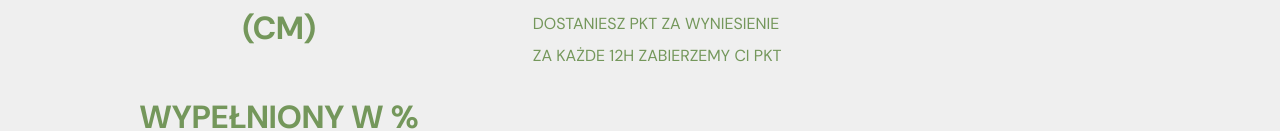
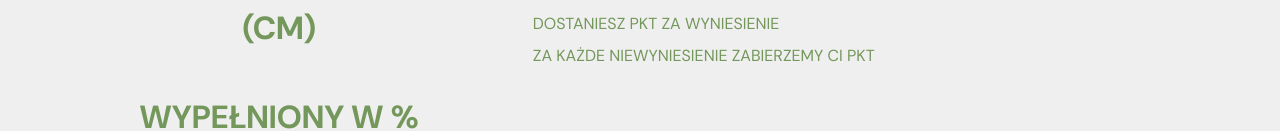
Before and after one commit to MarcinPolewski/Projekt-Smart-Bin, a Vue app: page / in a window 1280 px wide. Shown: the part 491-622 px from the top of the page. Built offline with nearby package versions, Linux system fonts and the light colour scheme; no server answers.

Commit message:
ostatni commit B)

```diff
--- a/package.json
+++ b/package.json
@@ -7,7 +7,7 @@
     "build": "vue-cli-service build"
   },
   "dependencies": {
-    "axios": "^1.6.5",
+    "axios": "^1.6.6",
     "core-js": "^3.8.3",
     "vue": "^3.2.13",
     "vue-router": "^4.0.3"
--- a/src/components/mainPage.vue
+++ b/src/components/mainPage.vue
@@ -29,7 +29,7 @@
                     <h2>Uwaga!</h2>
                     <a>Kosz nie został wyniesiony od {{ whenEmptied }}</a>
                     <a>Dostaniesz {{ pointsToAdd }} pkt za wyniesienie</a>
-                    <a>Za każde 12h zabierzemy ci {{ pointsToRemove }} pkt</a>
+                    <a>Za każde niewyniesienie zabierzemy ci {{ pointsToRemove }} pkt</a>
                 </div>
             </div>
         </div>
```
Also changed, not shown: 2 other files (tests, documents, lock files or other folders).
